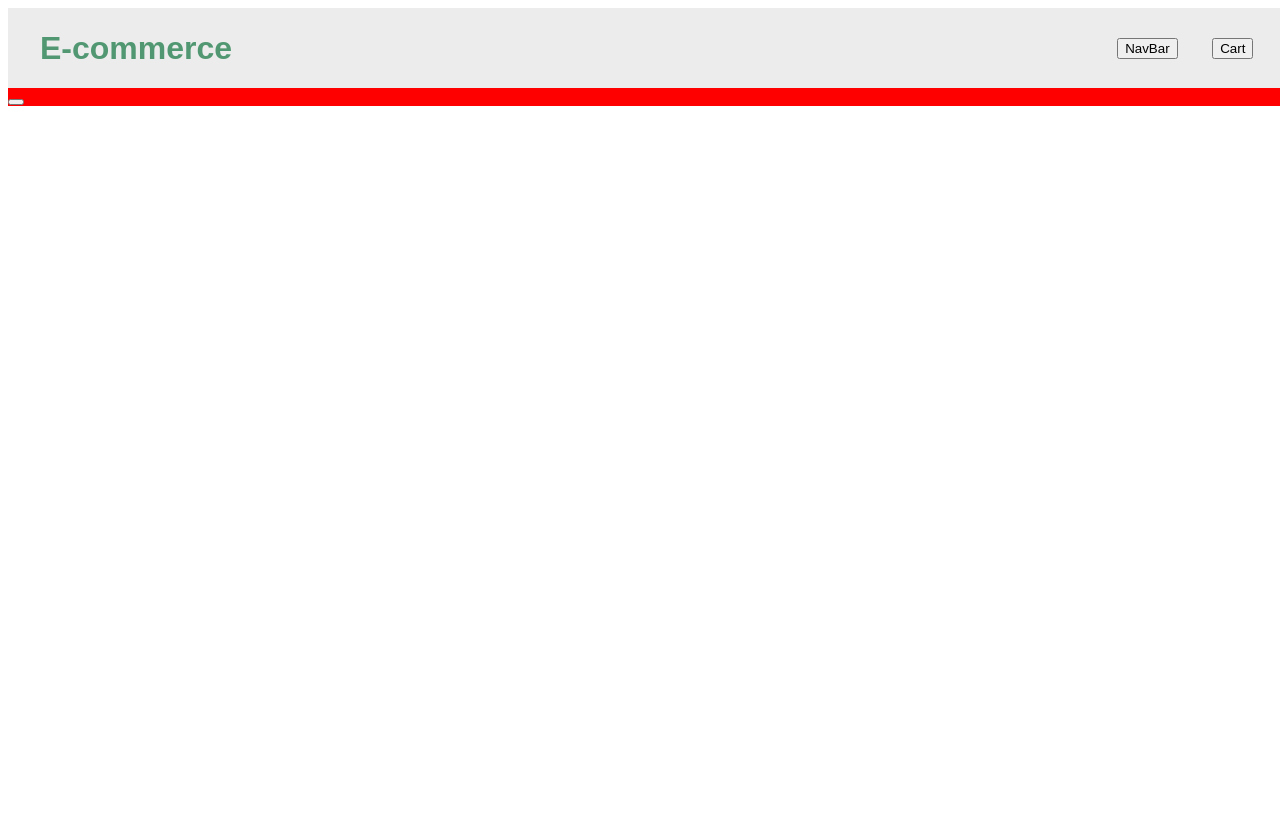
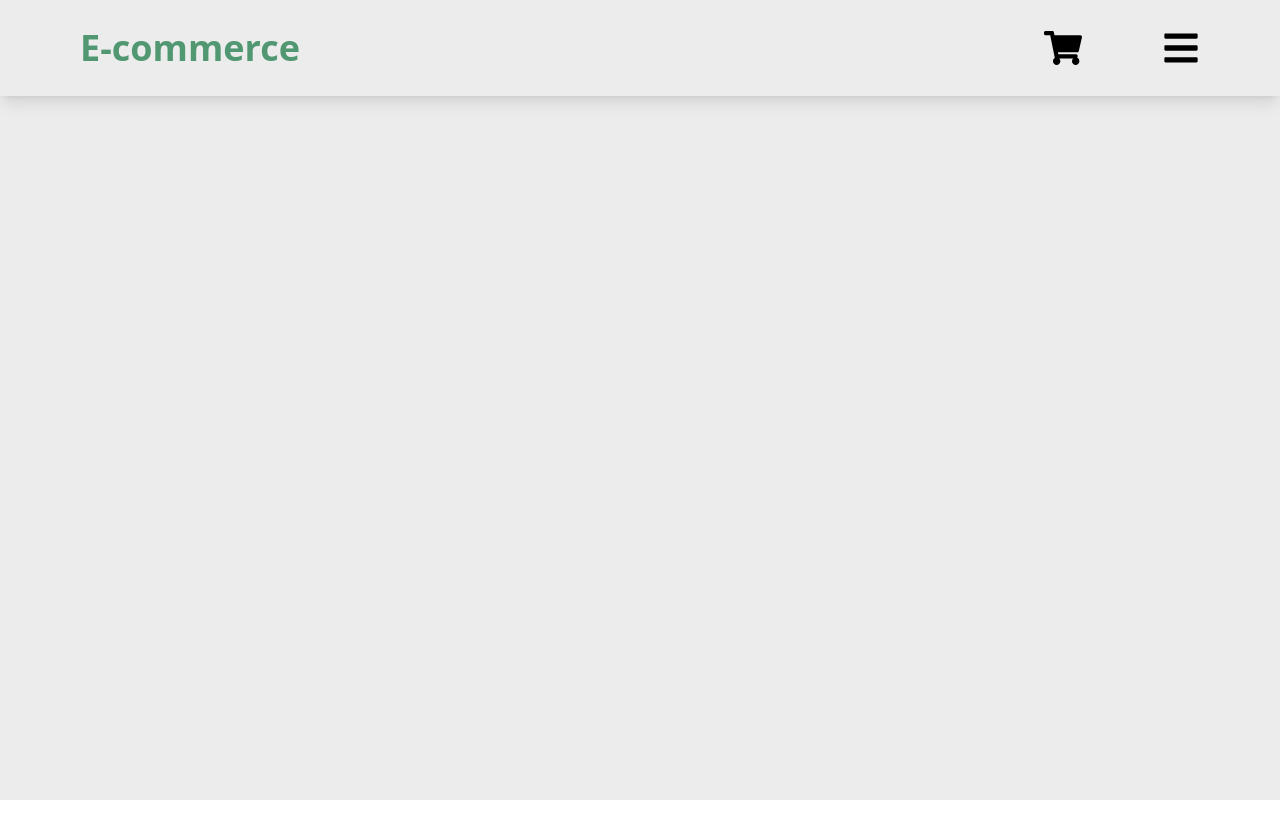
Before and after one commit to Kevin-Norlin/next-ecommerce, a Next.js app: page / in a window 1280 px wide. Shown: the top 838 px of the page. After the commit the page ends 800 px from the top, so only its background shows below. Built offline with nearby package versions, Linux system fonts and the light colour scheme.

Commit message:
Tailwind

```diff
--- a/package.json
+++ b/package.json
@@ -18,11 +18,15 @@
     "next": "13.2.4",
     "react": "18.2.0",
     "react-dom": "18.2.0",
+    "react-icons": "^4.8.0",
     "react-intersection-observer": "^9.4.3",
     "sass": "^1.61.0",
     "typescript": "5.0.3"
   },
   "devDependencies": {
-    "@types/bcrypt": "^5.0.0"
+    "@types/bcrypt": "^5.0.0",
+    "autoprefixer": "^10.4.14",
+    "postcss": "^8.4.21",
+    "tailwindcss": "^3.3.1"
   }
 }
--- /dev/null
+++ b/postcss.config.js
@@ -0,0 +1,6 @@
+module.exports = {
+  plugins: {
+    tailwindcss: {},
+    autoprefixer: {},
+  },
+}
--- a/src/components/Header.tsx
+++ b/src/components/Header.tsx
@@ -1,21 +1,25 @@
 import { GlobalContext } from "@/hooks/context/global";
 import { NavBar } from "./NavBar";
 import { useContext, useState } from "react";
+import { FaBars, FaShoppingCart } from "react-icons/fa";
 
 
 
 export const Header = () => {
     const { name, toggleNavBar, toggleCart} = useContext(GlobalContext);
     return (
-        <div className="Header">
-            <div className="Header-elem1">
-                <h1 className="Header-Logo">E-commerce</h1>
+        <div className="flex flex-row justify-between items-center mx-auto px-20 sticky top-0
+                        bg-inherit w-screen h-24
+                        hover:shadow-lg duration-300">
+            <div className="">
+                <h1 className="text-logo text-4xl font-bold">E-commerce</h1>
             </div>
-            <div className="Header-elem2">
-                <h3 className="Header-LoggedInUser">{name}</h3>
+            <div className="flex flex-row justify-between items-center gap-20">
+                <h3 className="">{name}</h3>
+                <FaShoppingCart className="hover:cursor-pointer"size="38" onClick={toggleCart} />
 
-                <button className="NavBar-button" onClick={toggleNavBar} >NavBar</button>
-                <button className="Cart-button" onClick={toggleCart}>Cart</button>
+                <FaBars className="hover:cursor-pointer"size="38" onClick={toggleNavBar} />
+
             </div>
         </div>
     );
--- a/src/components/NavBar.tsx
+++ b/src/components/NavBar.tsx
@@ -2,7 +2,7 @@
 import Link from "next/link";
 import { motion, AnimatePresence } from "framer-motion";
 import {useEffect, useContext} from "react";
-
+import { FaTimes } from "react-icons/fa";
 import { GlobalContext } from "@/hooks/context/global";
 
 // NavBar made using motion.
@@ -27,12 +27,17 @@ export const NavBar = () => {
         exit={{x:"100vh", transition: {duration: 0.5} }}
         transition={{type: "spring", duration:0.5}}
 
-        className="NavBar">
-            <button onClick={toggleNavBar}> Exit</button>
+        className="flex flex-col justify-baseline pt-20 items-center gap-10 right-0 top-0 z-10 h-screen w-auto  absolute
+                   shadow-xl text-logo text-4xl font-bold bg-inherit">
+            <FaTimes className="right-2 top-2 absolute bg-red hover:cursor-pointer"onClick={toggleNavBar} />
+
+            <div className="flex flex-col justify-baseline p-20 items-center gap-10 right-0 h-screen w-full
+                   shadow-xl text-logo text-4xl font-bold">
             <Link href="/" className="NavBar-link" onClick={toggleNavBar}> Home </Link>
             <Link href="/login" className="NavBar-link" onClick={toggleNavBar}> Log in </Link>
             <Link href="/myaccount" className="NavBar-link" onClick={toggleNavBar}> My Account</Link>
             <Link href="/shop" className="NavBar-link" onClick={toggleNavBar} > Shop </Link>
+            </div>
         </motion.div>
             )}
         </AnimatePresence>
--- a/src/pages/_app.tsx
+++ b/src/pages/_app.tsx
@@ -8,7 +8,7 @@ const inter = Inter({ subsets: ['latin'] });
 
 export default function App({ Component, pageProps }: AppProps) {
   return (
-    <div className="App">
+    <div className="overflow-hidden">
       <Head>
         <title>Ecommerce</title>
         <meta name="description" content="Eccomerce site built using NextJS" />
--- a/src/pages/_document.tsx
+++ b/src/pages/_document.tsx
@@ -4,7 +4,7 @@ export default function Document() {
   return (
     <Html lang="en">
       <Head />
-      <body>
+      <body className="overflow-x-hidden">
         <Main />
         <NextScript />
       </body>
--- a/src/pages/index.tsx
+++ b/src/pages/index.tsx
@@ -24,11 +24,11 @@ export default function Home() {
     <>
 
       <main>
-        <div className='Index'>
+        <div className="flex flex-col flex-wrap justify-baseline items-center min-h-screen max-h-max w-screen bg-main overflow-x-hidden">
 
           <Header />
          <NavBar />
-         <button onClick={toggleNavBar}></button>
+
          </div>
       </main>
     </>
--- a/src/styles/globals.scss
+++ b/src/styles/globals.scss
@@ -1,3 +1,24 @@
+// Tailwind ftw
+@tailwind base;
+@tailwind components;
+@tailwind utilities;
+
+:root {
+  --main-bg: #ececec;
+  --main-shadow: rgba(0, 0, 0, 0.25) 0px 54px 55px, rgba(0, 0, 0, 0.12) 0px -12px 30px, rgba(0, 0, 0, 0.12) 0px 4px 6px, rgba(0, 0, 0, 0.17) 0px 12px 13px, rgba(0, 0, 0, 0.09) 0px -3px 5px;
+  --logo-color: #519872;
+  --main-shadow-no-top: rgba(50, 50, 93, 0.25) 0px 13px 27px -5px, rgba(0, 0, 0, 0.3) 0px 8px 16px -8px;
+  --footer-bg: #D7D9D7;
+}
+
+@layer components {
+  .example {
+    @apply relative flex items-center jusitfy-center;
+
+  }
+}
+
+/*
 $main-background: #ececec;
 $secondbackground: #385170;
 $headlines-color: #142d4c;
@@ -232,3 +253,4 @@ main {
   z-index: 1;
 
 }
+*/
--- /dev/null
+++ b/tailwind.config.js
@@ -0,0 +1,22 @@
+/** @type {import('tailwindcss').Config} */
+module.exports = {
+  mode: "jit",
+  content: [
+    "./app/**/*.{js,ts,jsx,tsx,mdx}",
+    "./pages/**/*.{js,ts,jsx,tsx,mdx}",
+    "./components/**/*.{js,ts,jsx,tsx,mdx}",
+
+    // Or if using `src` directory:
+    "./src/**/*.{js,ts,jsx,tsx,mdx}",
+  ],
+  theme: {
+    extend: {
+      colors: {
+        main: "#ececec",
+        logo: "#519872;",
+        footer: "#D7D9D7"
+      }
+    },
+  },
+  plugins: [],
+}
```
Also changed, not shown: 1 other file (tests, documents, lock files or other folders).
